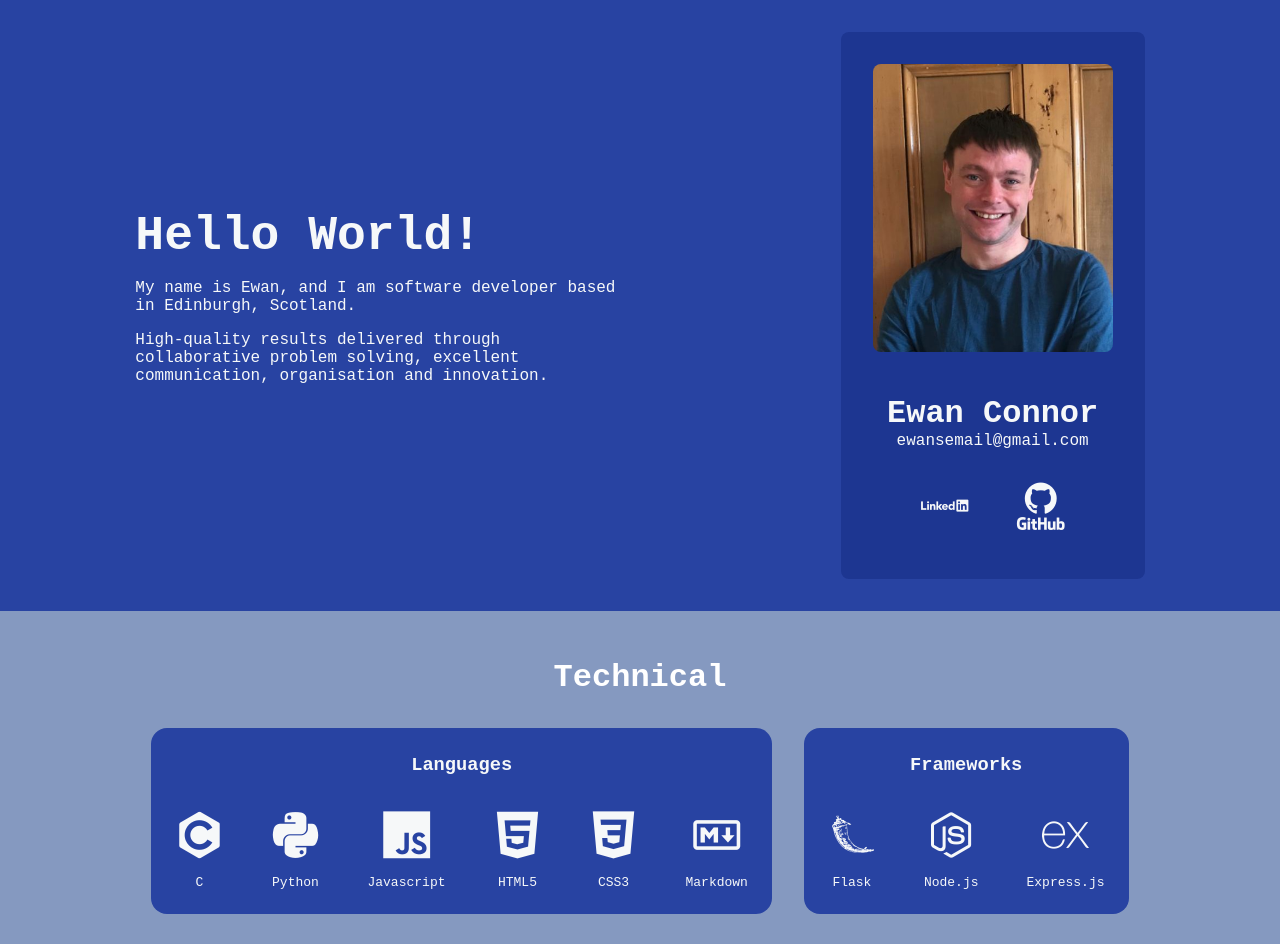
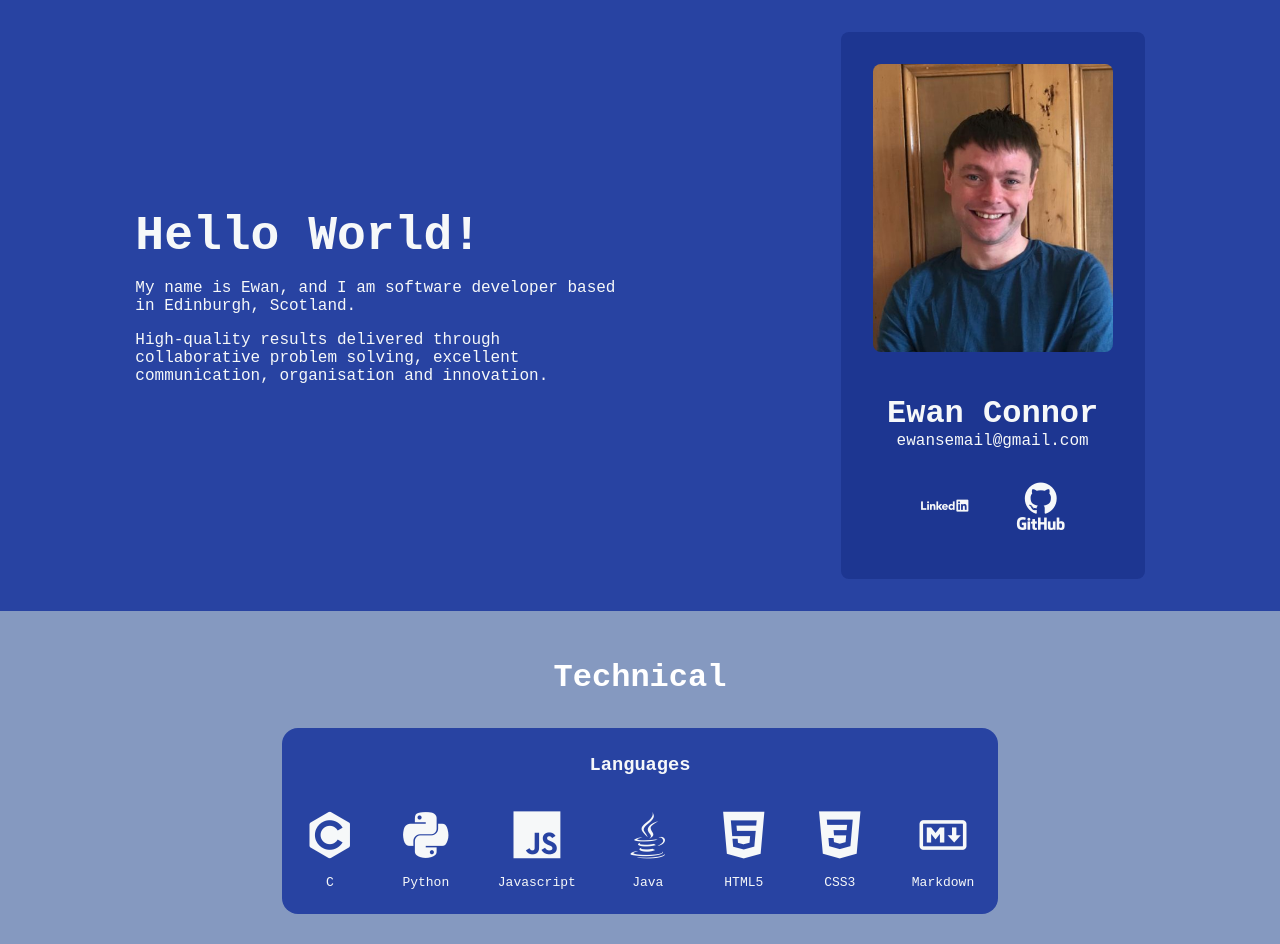
Before and after one commit to EJDC/portfolio, a React (Create React App) app: page / in a window 1280 px wide. Shown: the top 944 px of the page. Built offline with nearby package versions, Linux system fonts and the light colour scheme.

Commit message:
added java logo

```diff
--- a/src/components/Portfolio.css
+++ b/src/components/Portfolio.css
@@ -23,8 +23,6 @@ img {
 li {
     word-wrap: break-word;
 }
-
-
 
 .swiper {
     width: 100%;
--- a/src/components/Skills.js
+++ b/src/components/Skills.js
@@ -45,6 +45,11 @@ const Skills = () => {
               <i id="javascript" class="devicon-javascript-plain"></i>
                <br></br><br></br>
               <label for="javascript">Javascript</label>
+            </li>
+            <li>
+              <i id="java" class="devicon-java-plain"></i>
+               <br></br><br></br>
+              <label for="java">Java</label>
             </li>
             <li>
               <i id="html5" class="devicon-html5-plain"></i>
```
